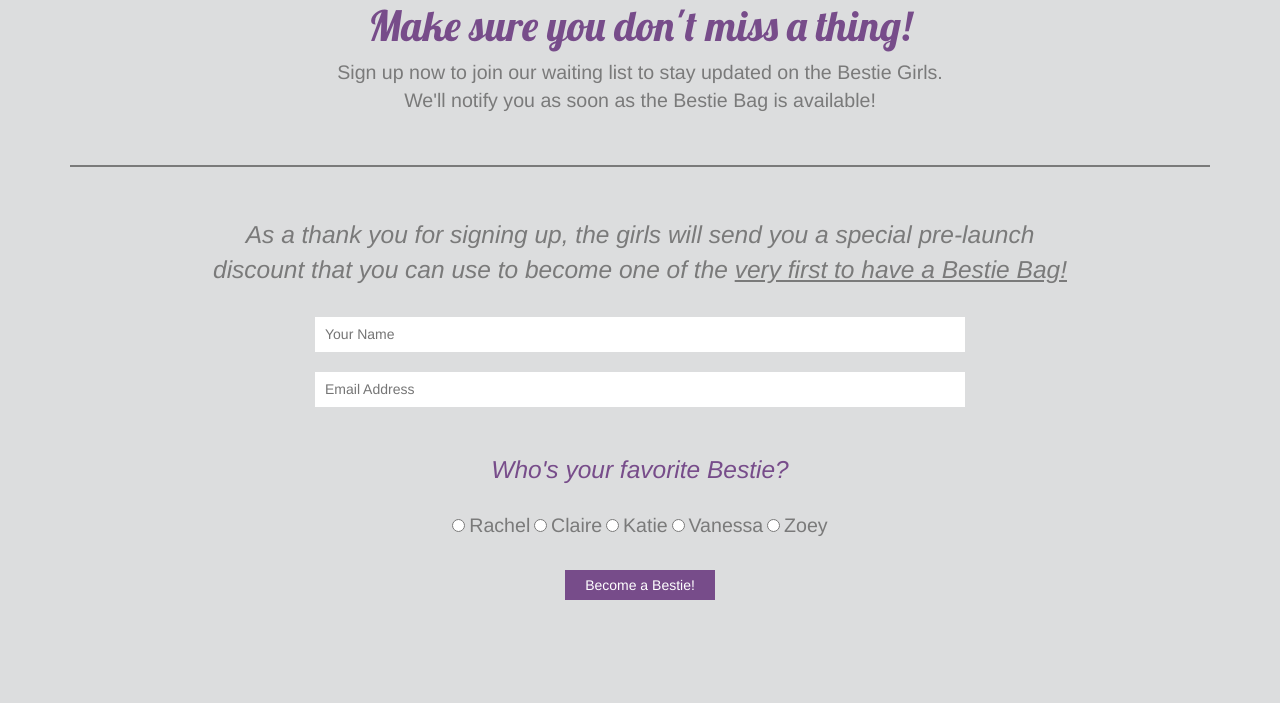
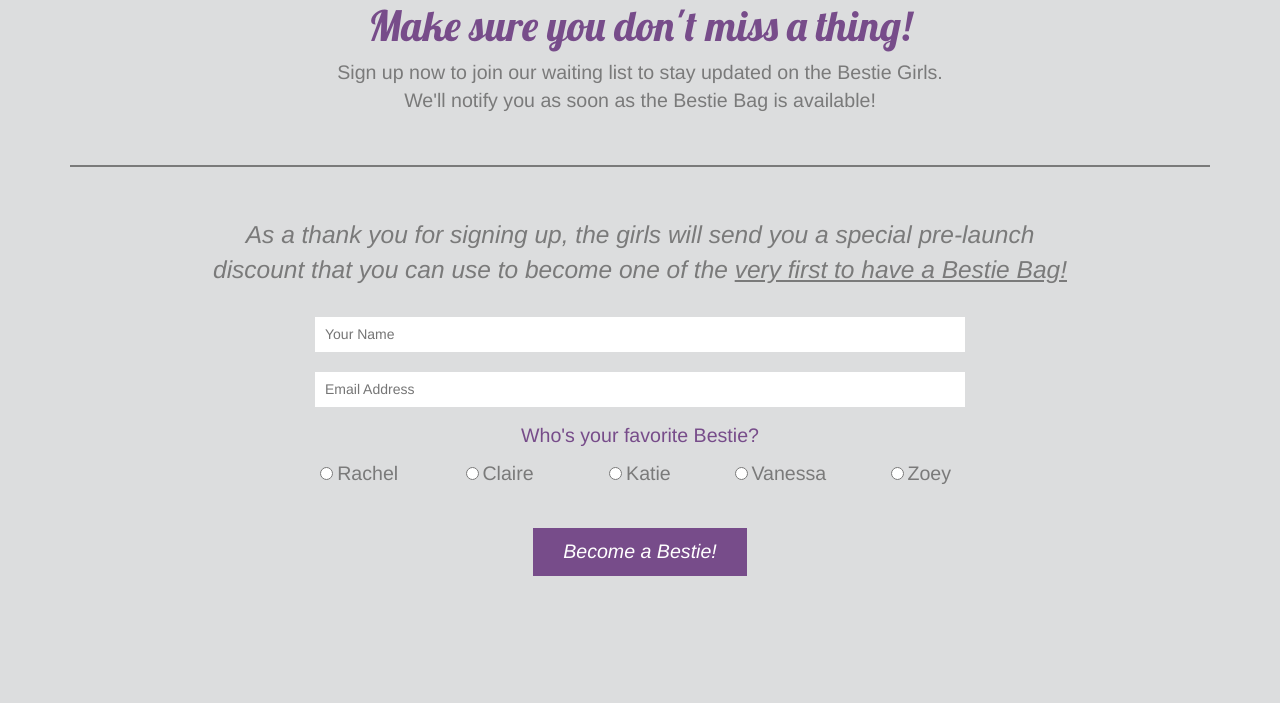
Before and after one commit to mmallett/bestie-bag, a plain HTML site: page index.html in a window 1280 px wide. Shown: the part 2154-2857 px from the top of the page. Drawn offline with nearby package versions, Linux system fonts and the light colour scheme.

Commit message:
contact visually complete, tested page on all 3 major browsers

```diff
--- a/css/style.css
+++ b/css/style.css
@@ -186,13 +186,13 @@ let the browser resize/center them*/
 	color: #e83a7a;
 }
 .claire span{
-	color: #37a1b6;
+	color: #79c9ca;
 }
 .katie span{
 	color: #f54d1c;
 }
 .vanessa span{
-	color: #6a1868;
+	color: #774c8a;
 }
 .zoey span{
 	color: #d9b11a;
@@ -256,17 +256,32 @@ let the browser resize/center them*/
 	margin-bottom: 20px;
 }
 
-#contact form > p{
+#contact div > form > p{
 	font-size: 1.4em;
 	color: #774c8a;
 	font-style: normal;
 	font-weight: normal;
 
-	margin: 25px 0px;
+	margin: 10px 0px;
+	margin-top: -5px;
+}
+
+#contact form > div{
+	width: 700px;
+	padding: 0px;
+	margin: 0px;
+	margin-left: auto;
+	margin-right: auto;
+
+}
+
+#contact form > div > div{
+	width: 19.5%;
+	display: inline-block;
 }
 
 #contact label.radio-label{
-	font-color: #7a7a7a;
+	color: #7a7a7a;
 	font-size: 1.4em;
 	font-weight: normal;
 
@@ -276,12 +291,14 @@ let the browser resize/center them*/
 	display: block;
 	margin-left: auto;
 	margin-right: auto;
-	margin-top: 25px;
+	margin-top: 35px;
 	color: white;
+	font-style: italic;
+	font-size: 1.4em;
 	background-color: #774c8a;
 	border: 0px;
 
-	padding: 5px 20px;
+	padding: 10px 30px;
 }
 
 /*///////////////////////////////////////////////
--- a/index.html
+++ b/index.html
@@ -107,16 +107,28 @@
           <input type="text" name="name" placeholder="Your Name"></input>
           <input type="text" name="email" placeholder="Email Address"></input>
           <p>Who's your favorite Bestie?</p>
+          <div>
+            <div>
               <input type="radio" name="bestie" id="radio-rachel"></input>
               <label for="radio-rachel" class="radio-label">Rachel</label>
+            </div>
+            <div>
               <input type="radio" name="bestie" id="radio-claire"></input>
               <label for="radio-claire" class="radio-label">Claire</label>
+            </div>
+            <div>
               <input type="radio" name="bestie" id="radio-katie"></input>
               <label for="radio-katie" class="radio-label">Katie</label>
+            </div>
+            <div>
               <input type="radio" name="bestie" id="radio-vanessa"></input>
               <label for="radio-vanessa" class="radio-label">Vanessa</label>
+            </div>
+            <div>
               <input type="radio" name="bestie" id="radio-zoey"></input>
               <label for="radio-zoey" class="radio-label">Zoey</label>
+            </div>
+          </div>
           <!-- <input type="radio" name="bestie">Claire</input>
           <input type="radio" name="bestie">Katie</input>
           <input type="radio" name="bestie">Vanessa</input>
```
Lines whose indentation alone changed are shown as unchanged.
